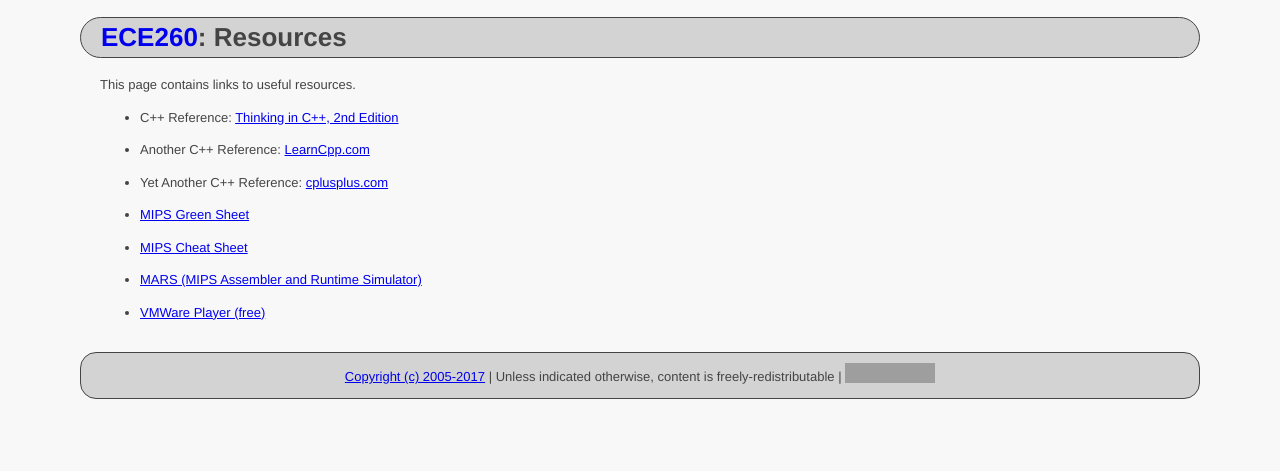
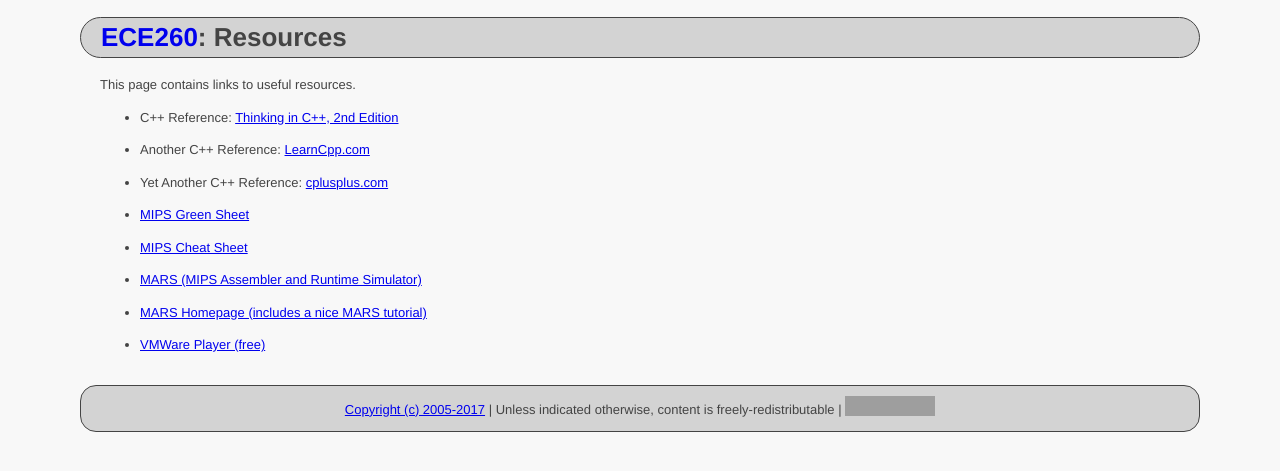
Before and after one commit to ycpcs/ece260-spring2017, a Jekyll site: the page built from resources/index.md, in a window 1280 px wide. Shown: the top 471 px of the page. Built offline with Jekyll 4.4.1, drawn with Linux system fonts in a browser that asks for light colours; grey boxes are pictures that could not be loaded.

Commit message:
added MARS homepage link to resources pages

```diff
--- a/resources/index.md
+++ b/resources/index.md
@@ -18,4 +18,6 @@ This page contains links to useful resources.
 
   - [MARS (MIPS Assembler and Runtime Simulator)](./Mars4_5.jar)
 
+  - [MARS Homepage (includes a nice MARS tutorial)](http://courses.missouristate.edu/KenVollmar/Mars/index.htm)
+
   - [VMWare Player (free)](https://my.vmware.com/web/vmware/free#desktop_end_user_computing/vmware_workstation_player/12_0)
```
